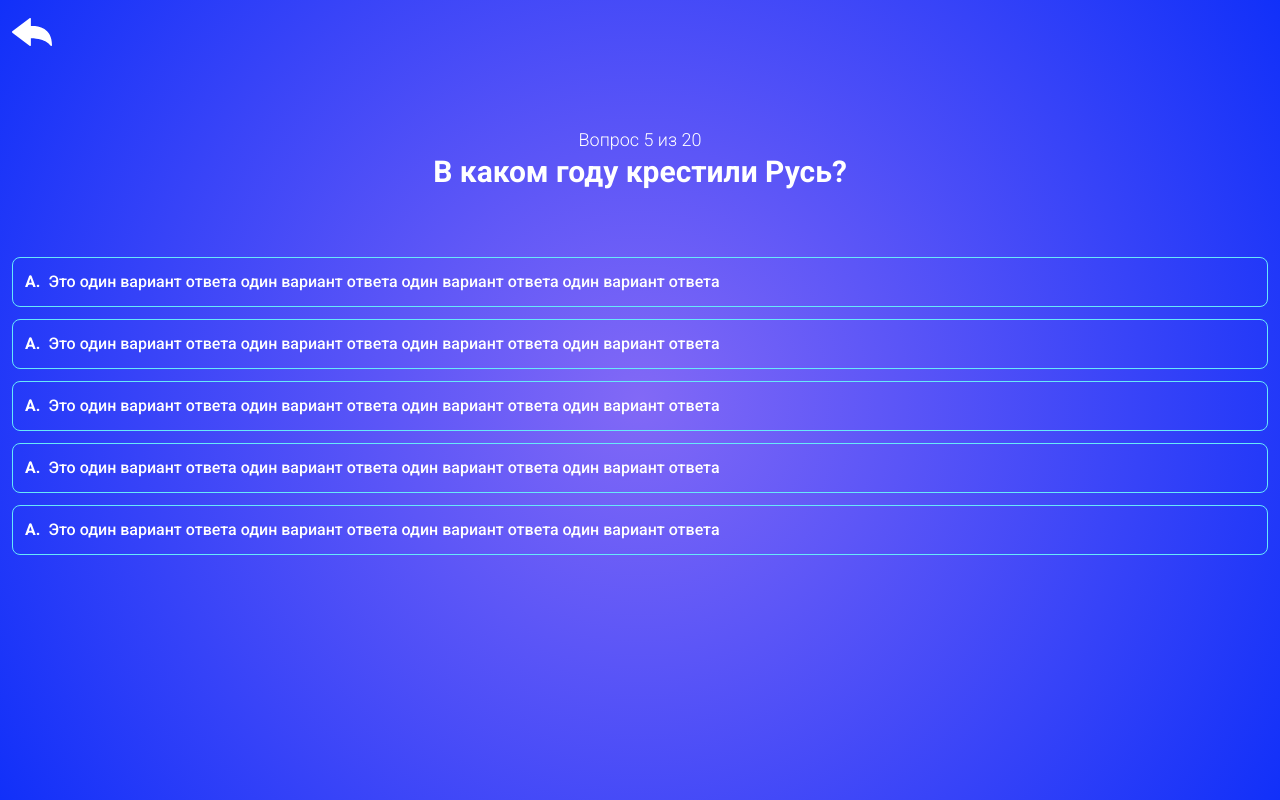
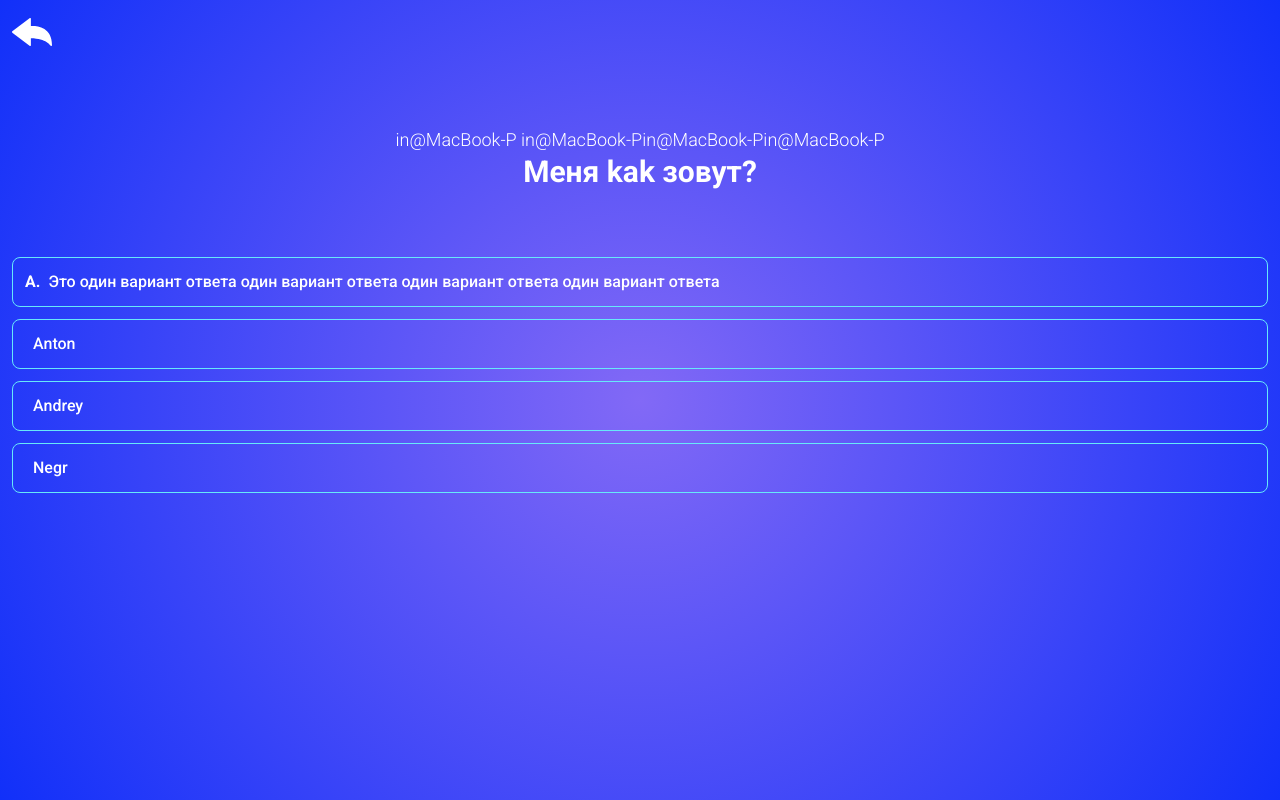
Before and after one commit to dustlancer/Quiz-pwa, a website: page public/index.html in a window 1280 px wide. Drawn offline with nearby package versions, Linux system fonts and the light colour scheme.

Commit message:
initial-commit

```diff
--- a/public/index.html
+++ b/public/index.html
@@ -28,29 +28,19 @@
         </button>
       </a>
     </div>
-    <div class="question-block min-мh-[50%] flex flex-col items-center justify-center border-b-1 border-white py-[55px]">
-        <p class="text-white font-light text-lg">Вопрос <span id="question-number">5</span> из <span id="total-questions">20</span></p>
+    <div class="question-block flex flex-col items-center justify-center border-b-1 border-white py-[55px]">
+        <!-- <p class="text-white font-light text-lg">Вопрос <span id="question-number">5</span> из <span id="total-questions">20</span></p>
         <div class="question text-3xl text-white font-bold text-center px-5">В каком году крестили Русь?</div>
-
+       -->
     </div>
     <div class="answer-options overflow-y-scroll container-fluid"  >
       <div class="answer-option flex rounded-lg border font-medium text-white border-1 border-cyan-300 p-3 m-3">
         <b class="answer-mark">A.</b><p class="answer-text ml-2">Это один вариант ответа один вариант ответа один вариант ответа один вариант ответа</p>
       </div>
-      <div class="answer-option flex rounded-lg border font-medium text-white border-1 border-cyan-300 p-3 m-3">
-        <b class="answer-mark">A.</b><p class="answer-text ml-2">Это один вариант ответа один вариант ответа один вариант ответа один вариант ответа</p>
-      </div>
-      <div class="answer-option flex rounded-lg border font-medium text-white border-1 border-cyan-300 p-3 m-3">
-        <b class="answer-mark">A.</b><p class="answer-text ml-2">Это один вариант ответа один вариант ответа один вариант ответа один вариант ответа</p>
-      </div>
-      <div class="answer-option flex rounded-lg border font-medium text-white border-1 border-cyan-300 p-3 m-3">
-        <b class="answer-mark">A.</b><p class="answer-text ml-2">Это один вариант ответа один вариант ответа один вариант ответа один вариант ответа</p>
-      </div>
-      <div class="answer-option flex rounded-lg border font-medium text-white border-1 border-cyan-300 p-3 m-3">
-        <b class="answer-mark">A.</b><p class="answer-text ml-2">Это один вариант ответа один вариант ответа один вариант ответа один вариант ответа</p>
-      </div>
+
     </div>
   </div>
   <script src="resources/js/switchery/switchery.js"></script>
-  <script src="resources/js/main.js"></script>
+  <script type="module" src="resources/js/main.js"></script>
+  <script src="resources/js/question-card.js"></script>
 </body>
--- a/public/resources/css/style.css
+++ b/public/resources/css/style.css
@@ -33,3 +33,13 @@ body {
   -webkit-backdrop-filter: blur(5px);
   border: 1px solid rgba(255, 255, 255, 0.3);
 }
+
+
+
+.correct-answer {
+  background: #76ce92;
+}
+
+.incorrect-answer {
+  background: rgb(229, 98, 98);
+}
--- /dev/null
+++ b/public/resources/js/answers.js
@@ -0,0 +1,43 @@
+
+function Answer(parent, text, id) {
+    this.parent = parent;
+    this.text = text
+    this.id = id;
+    this.componentId = id;
+    this.component = undefined;
+
+    this.onClickHandler = () => {
+        this.displayCorrectOrNot()
+        alert("your answer id is " + this.id)
+    };
+
+    this.displayCorrectOrNot = (isCorrect) => {
+        if (isCorrect) {
+            this.component.classList.add('correct-answer');
+        } else {
+            this.component.classList.add('incorrect-answer')
+        }
+    }
+
+    this.render = function(){
+        let answer_card = document.createElement("div");
+        answer_card.classList.add('answer-option', 'flex', 'rounded-lg', 'border', 'font-medium', 'text-white', 'border-1', 'border-cyan-300', 'p-3', 'm-3');
+
+        let answer_text = document.createElement("p");
+        answer_text.classList.add('answer-text', 'ml-2');
+        answer_text.textContent = this.text;
+
+        answer_card.appendChild(answer_text);
+        answer_card.addEventListener('click', this.onClickHandler)
+
+        this.parent.appendChild(answer_card);
+        this.component = answer_card;
+    }
+};
+
+
+export { Answer };
+
+{/* <div class="answer-option flex rounded-lg border font-medium text-white border-1 border-cyan-300 p-3 m-3">
+        <b class="answer-mark">A.</b><p class="answer-text ml-2">Это один вариант ответа один вариант ответа один вариант ответа один вариант ответа</p>
+</div> */}
--- a/public/resources/js/main.js
+++ b/public/resources/js/main.js
@@ -1,7 +1,48 @@
-// 'use strict';
+'use strict';
+
+
+import { QuestionCard } from './question-card.js';
+import { Answer } from './answers.js';
 
 const SCREEN_WIDTH = window.innerWidth;
 
-let todoField = document.querySelector('.todoField');
+const questions = [
+    {
+        text: "Меня kak зовут?",
+        answers: [
+            {text: "Anton"},
+            {text: "Andrey"},
+            {text: "Negr"},
+        ],
+        correct_answer_index: 1,
+    },
+    {
+        question_text: "Negra kak зовут?",
+        answers: [
+            {text: "Anton"},
+            {text: "Andrey"},
+            {text: "Negr"},
+        ],
+        correct_answer_index: 2,
+    },
+];
+
+
+
+let question_ind = 0;
+
+let question_block = document.querySelector('.question-block');
+let answer_options = document.querySelector('.answer-options');
+
+let q = new QuestionCard(question_block, questions[0]);
+q.render();
+
+for (let i = 0; i < questions[0].answers.length; i++) {
+    let answer_text = questions[0].answers[i].text;
+    let answer_card = new Answer(answer_options, answer_text, i);
+    answer_card.render();
+}
+
+
 let todoSubmit = document.querySelector('.todoSubmit');
 let todos = document.querySelector('.todos');
--- /dev/null
+++ b/public/resources/js/question-card.js
@@ -0,0 +1,28 @@
+
+function QuestionCard(parent, question) {
+    this.parent = parent;
+    this.question = question;
+    this.componentId = "component-id";
+
+    this.render = function(){
+        let questions_c = document.createElement("p");
+        questions_c.classList.add('text-white', 'font-light', 'text-lg', 'text-center');
+        questions_c.textContent = "in@MacBook-P in@MacBook-Pin@MacBook-Pin@MacBook-P";
+
+        let question = document.createElement("div");
+        question.classList.add('question', 'text-3xl', 'text-white', 'font-bold', 'text-center', 'px-5');
+        question.textContent = this.question.text;
+
+        this.parent.appendChild(questions_c);
+        this.parent.appendChild(question);
+    }
+
+};
+
+export { QuestionCard };
+
+
+
+{/* <p class="text-white font-light text-lg">Вопрос <span id="question-number">5</span> из <span id="total-questions">20</span></p>
+<div class="question text-3xl text-white font-bold text-center px-5">В каком году крестили Русь?</div>
+       */}
```
Also changed, not shown: public/ret.html (+1 -1 lines).
